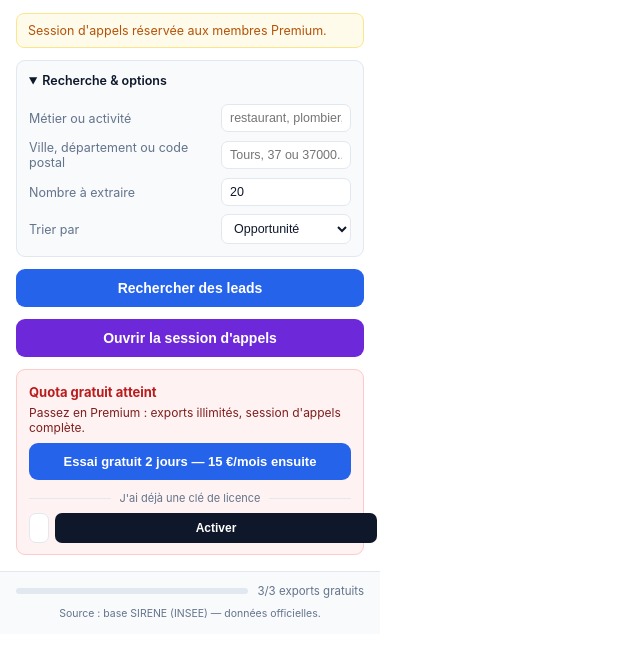
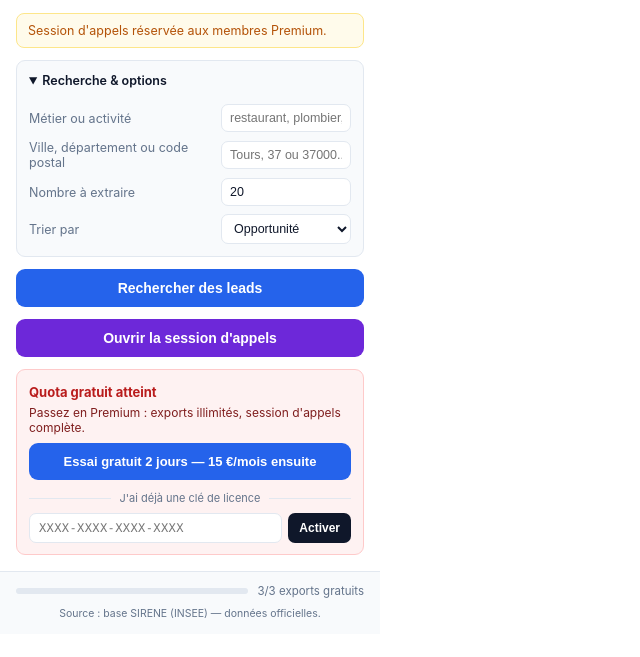
Before and after one commit to NicolasBellina/MapsLeads, a website with bundled scripts: page src/popup.html in a window 1280 px wide. Both pictures are taken after a click on the button "Ouvrir la session d'appels". Shown: the part 63-720 px from the top of the page, without its empty margins (0-640 px from the left). Built offline with nearby package versions, Linux system fonts and the light colour scheme; some packages are replaced by stand-ins of ours.

Commit message:
fix: correct license button width and bump version to 2.1.2

```diff
--- a/package.json
+++ b/package.json
@@ -1,6 +1,6 @@
 {
   "name": "mapsleads",
-  "version": "2.1.1",
+  "version": "2.1.2",
   "description": "Extension Chrome : recherche de leads entreprises dans la base SIRENE (INSEE), export Excel et suivi d'appels.",
   "private": true,
   "scripts": {
--- a/src/popup.css
+++ b/src/popup.css
@@ -203,6 +203,7 @@ body {
 }
 
 .license-row .btn--sm {
+  width: auto;
   flex: 0 0 auto;
   white-space: nowrap;
 }
```
Also changed, not shown: .ai/todo.md, manifest.json.
